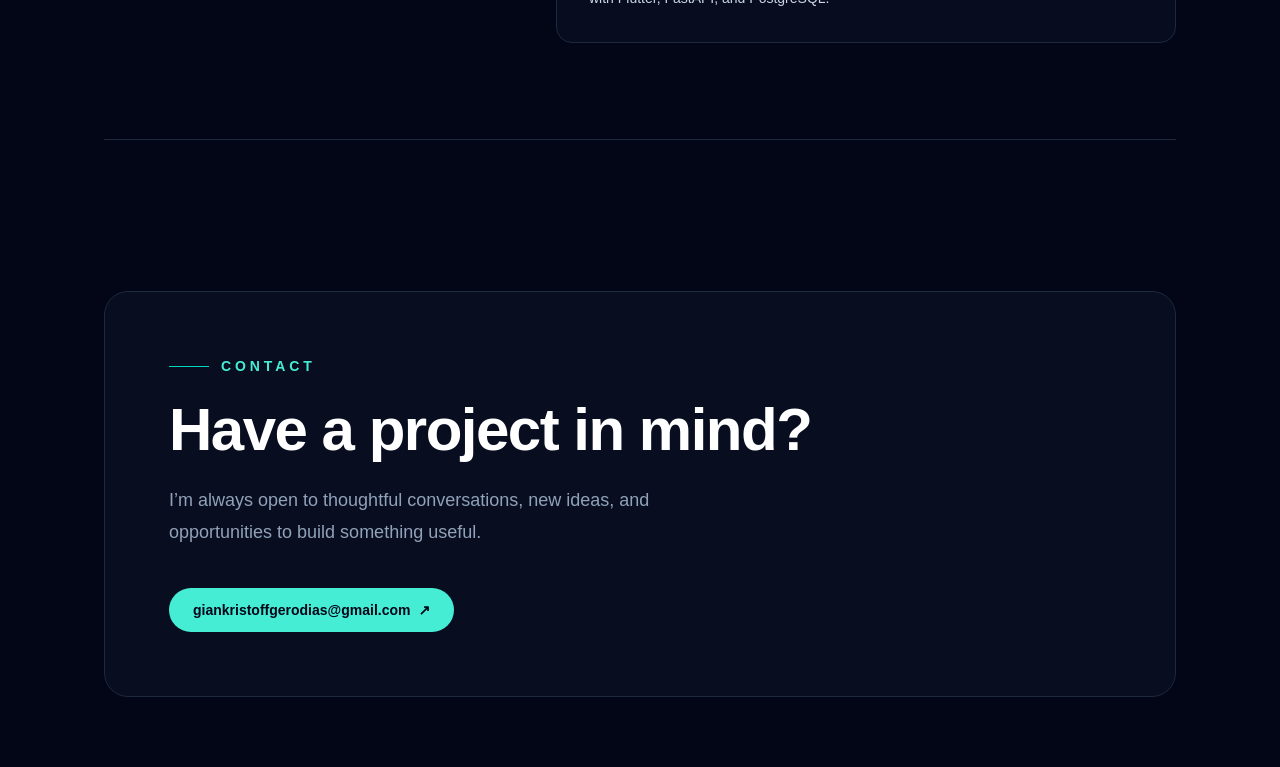
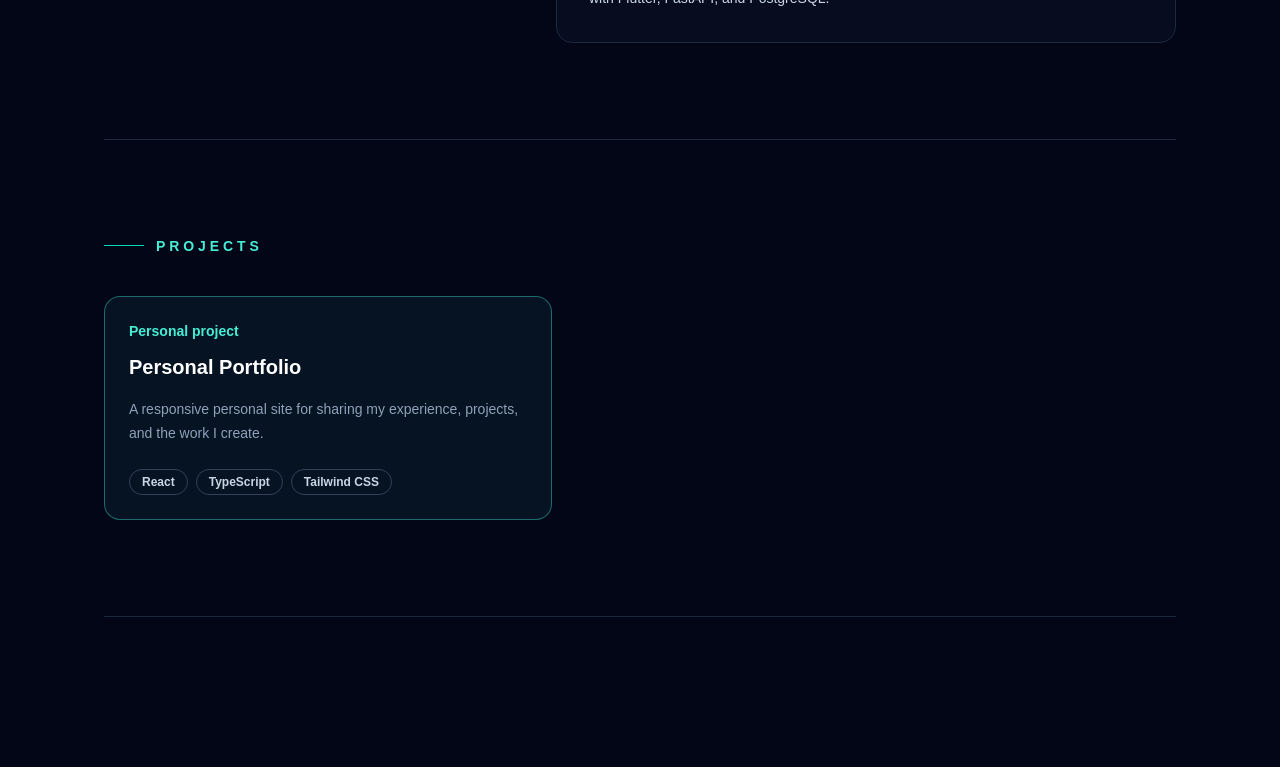
Before and after one commit to GKG01/portfolio, a React (Vite) app: page / in a window 1280 px wide. Shown: the part 1720-2487 px from the top of the page. Built offline with nearby package versions, Linux system fonts and the light colour scheme.

Commit message:
Add projects sections

```diff
--- a/src/Components/Header.tsx
+++ b/src/Components/Header.tsx
@@ -4,6 +4,7 @@ import gradPic from '@/assets/grad-pic.jpeg'
 const navigationItems = [
     { label: 'About Me', href: '#about-me' },
     { label: 'Experience', href: '#experience' },
+    { label: 'Projects', href: '#projects' },
     { label: 'Contact', href: '#contact' },
 ]
 
@@ -87,7 +88,7 @@ export default function Header() {
                                     }}
                                     href={item.href}
                                     aria-current={isActive ? 'page' : undefined}
-                                    className={`transition-colors duration-300 hover:text-teal-300 focus-visible:text-teal-300 focus-visible:outline-none ${isActive ? 'text-teal-300' : ''}`}
+                                    className={`transition-colors duration-300 active:opacity-75 hover:text-teal-300 focus-visible:text-teal-300 focus-visible:outline-none ${isActive ? 'text-teal-300' : ''}`}
                                 >
                                     {item.label}
                                 </a>
--- a/src/Pages/AboutMe.tsx
+++ b/src/Pages/AboutMe.tsx
@@ -21,13 +21,13 @@ export function AboutMe() {
                 <div className="mt-10 flex flex-wrap items-center gap-4">
                     <a
                         href="#experience"
-                        className="rounded-full bg-teal-300 px-6 py-3 text-sm font-bold text-slate-950 transition hover:bg-teal-200"
+                        className="rounded-full bg-teal-300 px-6 py-3 text-sm font-bold text-slate-950 transition hover:bg-teal-200 active:opacity-75"
                     >
                         View my work
                     </a>
                     <a
                         href="#contact"
-                        className="rounded-full border border-slate-700 px-6 py-3 text-sm font-bold text-slate-200 transition hover:border-teal-300 hover:text-teal-300"
+                        className="rounded-full border border-slate-700 px-6 py-3 text-sm font-bold text-slate-200 transition hover:border-teal-300 hover:text-teal-300 active:opacity-75"
                     >
                         Let’s connect <span aria-hidden="true">↗</span>
                     </a>
@@ -55,7 +55,7 @@ export function AboutMe() {
                     <img src={gradPic} alt="Gian" className="size-full object-cover object-top" />
                     <div className="absolute inset-x-0 bottom-0 bg-gradient-to-t from-slate-950 via-slate-950/65 to-transparent px-7 pb-7 pt-24">
                         <p className="text-sm font-bold uppercase tracking-[0.2em] text-teal-300">Hello, I’m Gian</p>
-                        <p className="mt-2 text-sm text-slate-300">Developer · Designer · Lifelong learner</p>
+                        <p className="mt-2 text-sm text-slate-300">Developer · Lifelong learner</p>
                     </div>
                 </div>
             </div>
--- a/src/Pages/Contact.tsx
+++ b/src/Pages/Contact.tsx
@@ -1,3 +1,5 @@
+import gmailIcon from '@/assets/gmail.svg'
+
 export default function Contact() {
     return (
         <section
@@ -16,13 +18,13 @@ export default function Contact() {
                     I’m always open to thoughtful conversations, new ideas, and opportunities to build something useful.
                 </p>
                 <a
-                    href="mailto:giankristoffgerodias@gmail.com"
-                    className="mt-10 inline-flex rounded-full bg-teal-300 px-6 py-3 text-sm font-bold text-slate-950 transition hover:bg-teal-200"
+                    href="https://mail.google.com/"
+                    target="_blank"
+                    rel="noreferrer"
+                    className="mt-10 inline-flex items-center gap-3 rounded-full bg-teal-300 px-6 py-3 text-sm font-bold text-slate-950 transition hover:bg-teal-200"
                 >
-                    giankristoffgerodias@gmail.com{' '}
-                    <span className="ml-2" aria-hidden="true">
-                        ↗
-                    </span>
+                    <img src={gmailIcon} alt="" aria-hidden="true" className="size-5" />
+                    giankristoffgerodias@gmail.com <span aria-hidden="true">↗</span>
                 </a>
             </div>
         </section>
--- a/src/Pages/Portfolio.tsx
+++ b/src/Pages/Portfolio.tsx
@@ -2,12 +2,14 @@ import AppLayout from '@/Layouts/AppLayout'
 import AboutMe from '@/Pages/AboutMe'
 import Contact from '@/Pages/Contact'
 import Experience from '@/Pages/Experience'
+import Projects from '@/Pages/Projects'
 
 export default function Portfolio() {
     return (
         <AppLayout>
             <AboutMe />
             <Experience />
+            <Projects />
             <Contact />
         </AppLayout>
     )
--- /dev/null
+++ b/src/Pages/Projects.tsx
@@ -0,0 +1,31 @@
+const personalPortfolio = {
+    title: 'Personal Portfolio',
+    description: 'A responsive personal site for sharing my experience, projects, and the work I create.',
+    technologies: ['React', 'TypeScript', 'Tailwind CSS'],
+}
+
+export default function Projects() {
+    return (
+        <section id="projects" className="scroll-mt-[90px] border-t border-slate-800 py-24">
+            <div className="flex items-center gap-3 text-sm font-bold uppercase tracking-[0.28em] text-teal-300">
+                <span className="h-px w-10 bg-teal-400" />
+                Projects
+            </div>
+            <div className="mt-10 max-w-md rounded-2xl border border-teal-300/40 bg-teal-300/[0.06] p-6">
+                <p className="text-sm font-semibold text-teal-300">Personal project</p>
+                <h2 className="mt-3 text-xl font-bold text-white">{personalPortfolio.title}</h2>
+                <p className="mt-4 text-sm leading-6 text-slate-400">{personalPortfolio.description}</p>
+                <div className="mt-6 flex flex-wrap gap-2">
+                    {personalPortfolio.technologies.map((technology) => (
+                        <span
+                            key={technology}
+                            className="rounded-full border border-slate-700 px-3 py-1 text-xs font-semibold text-slate-300"
+                        >
+                            {technology}
+                        </span>
+                    ))}
+                </div>
+            </div>
+        </section>
+    )
+}
```
Also changed, not shown: src/assets/gmail.svg (added).
